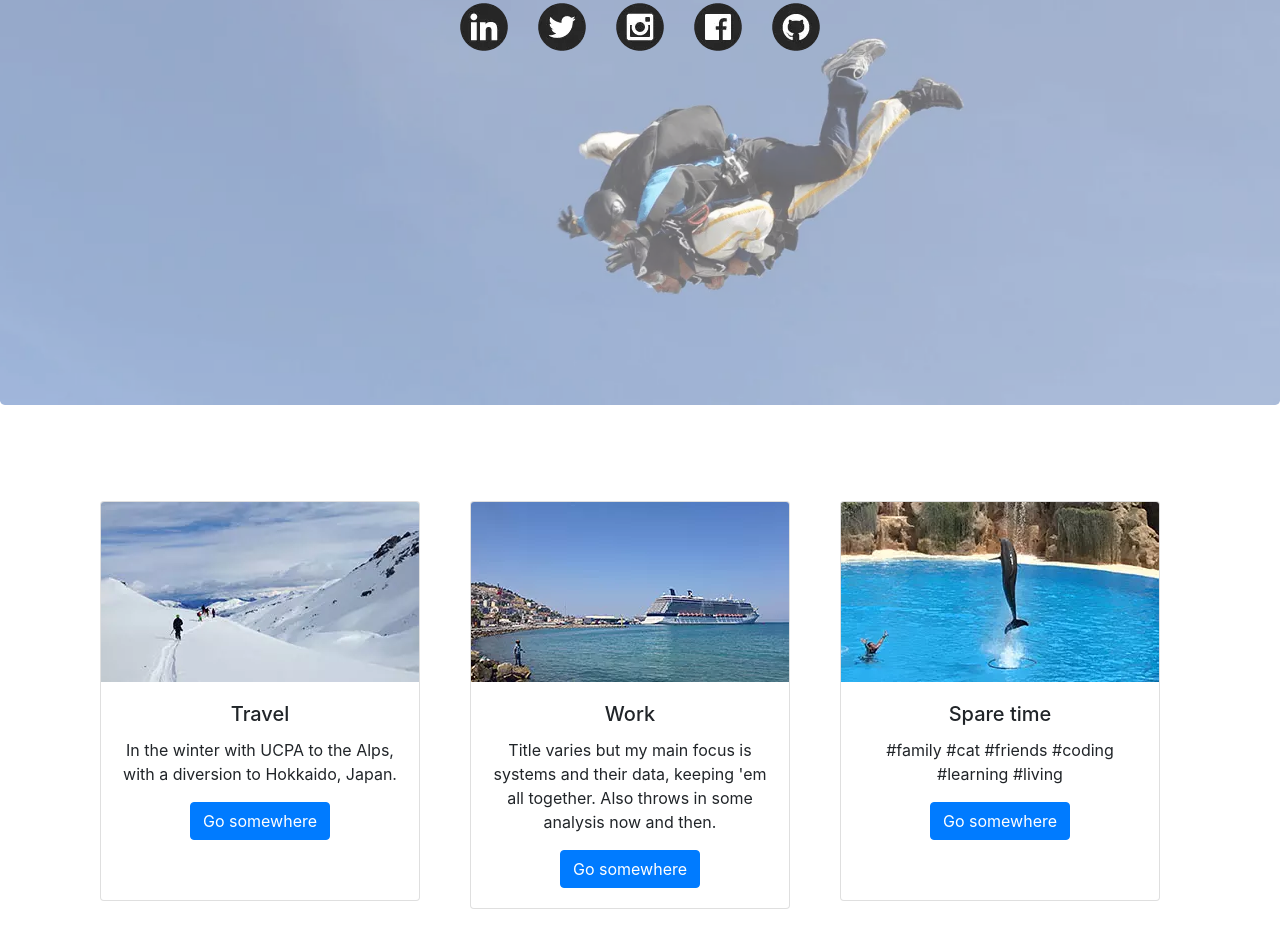
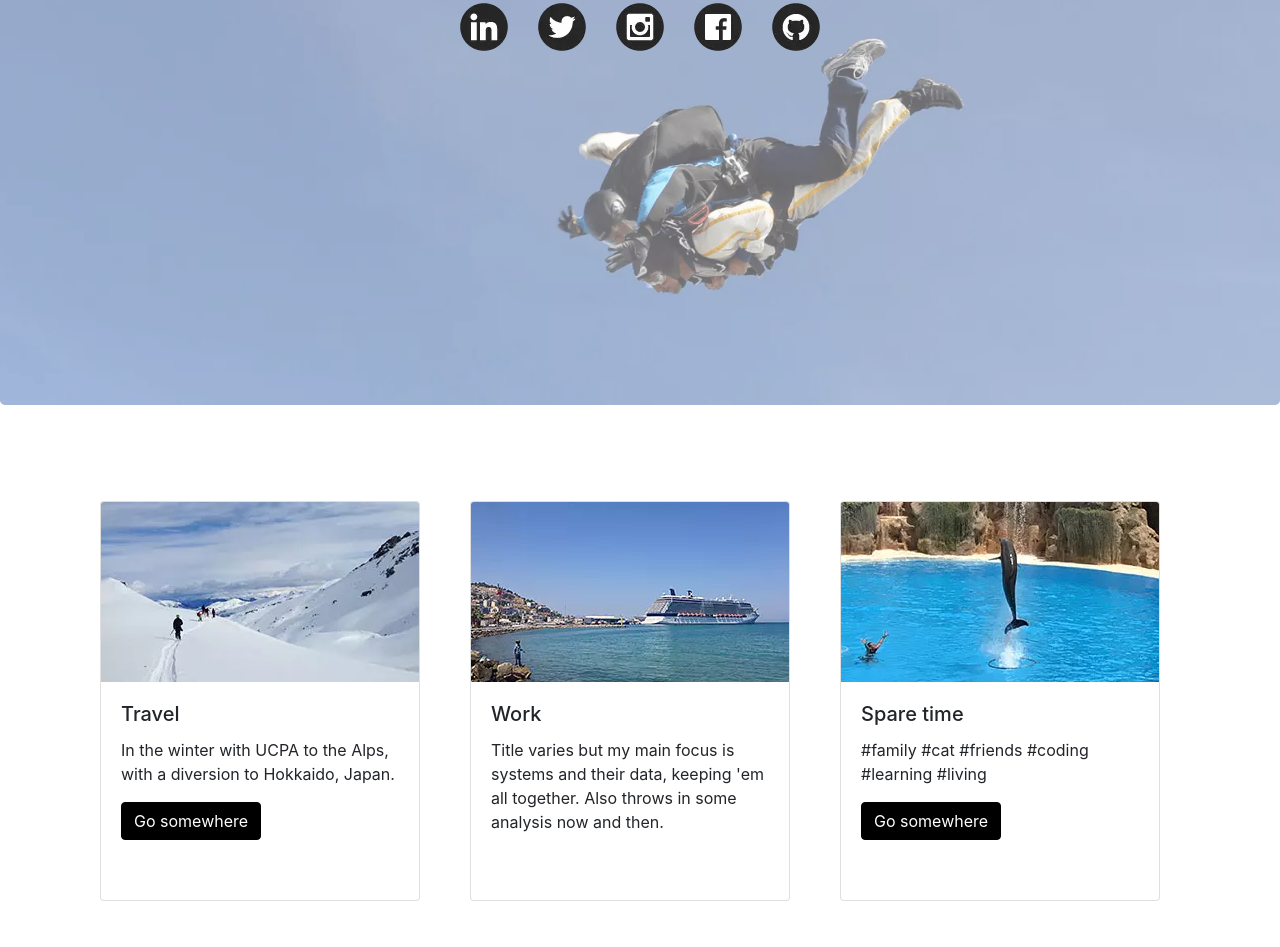
Before and after one commit to LittleAndi/nystrom.info-gatsby, a Gatsby site: page / in a window 1280 px wide. Shown: the part 429-1376 px from the top of the page. Built offline with nearby package versions, Linux system fonts and the light colour scheme; Gatsby itself is replaced by a stand-in of ours.

Commit message:
Styling changes

```diff
--- a/src/pages/index.js
+++ b/src/pages/index.js
@@ -22,7 +22,7 @@ const IndexPage = () => (
     <Container className="text-center">
       <Row>
         <Col>
-          <Card style={{ width: "20rem", minHeight: "25rem" }}>
+          <Card className="indexCard">
             <Card.Img variant="top" src={travelImage} />
             <Card.Body>
               <Card.Title>Travel</Card.Title>
@@ -35,7 +35,7 @@ const IndexPage = () => (
           </Card>
         </Col>
         <Col>
-          <Card style={{ width: "20rem", minHeight: "25rem" }}>
+          <Card className="indexCard">
             <Card.Img variant="top" src={workImage} />
             <Card.Body>
               <Card.Title>Work</Card.Title>
@@ -44,12 +44,11 @@ const IndexPage = () => (
                 keeping 'em all together. Also throws in some analysis now and
                 then.
               </Card.Text>
-              <Button variant="primary">Go somewhere</Button>
             </Card.Body>
           </Card>
         </Col>
         <Col>
-          <Card style={{ width: "20rem", minHeight: "25rem" }}>
+          <Card className="indexCard">
             <Card.Img variant="top" src={spareTimeImage} />
             <Card.Body>
               <Card.Title>Spare time</Card.Title>
--- a/src/styles/_variables.scss
+++ b/src/styles/_variables.scss
@@ -1 +1,3 @@
-$color-primary: #20232a;
+$theme-colors: (
+  "primary": #000000
+);
--- a/src/styles/style.scss
+++ b/src/styles/style.scss
@@ -1,6 +1,6 @@
 @import url('https://fonts.googleapis.com/css2?family=Permanent+Marker');
+@import "variables";
 @import "../../node_modules/bootstrap/scss/bootstrap.scss";
-@import "variables";
 
 @import "layout";
 
@@ -53,3 +53,9 @@
   text-align: center;
   white-space: nowrap;
 }
+
+.indexCard {
+  width: 20rem;
+  text-align: left;
+  min-height: 25rem;
+}
```
